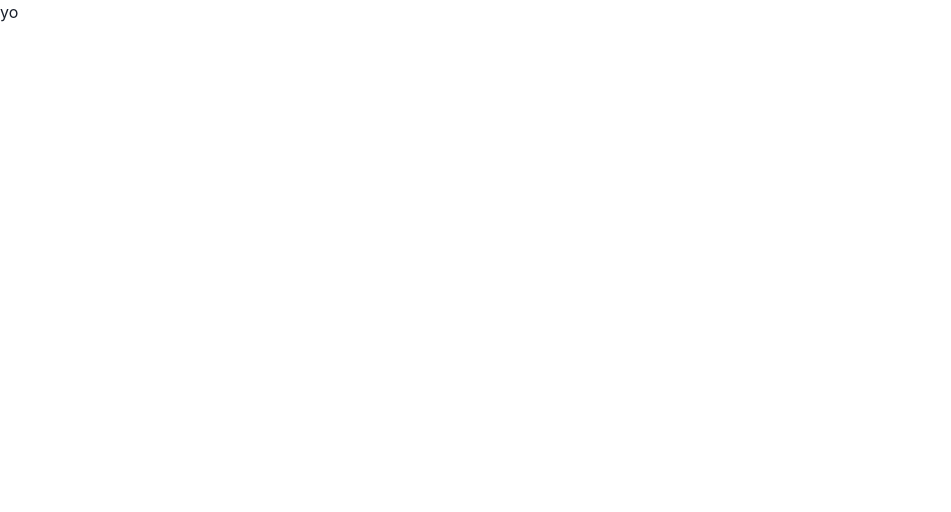
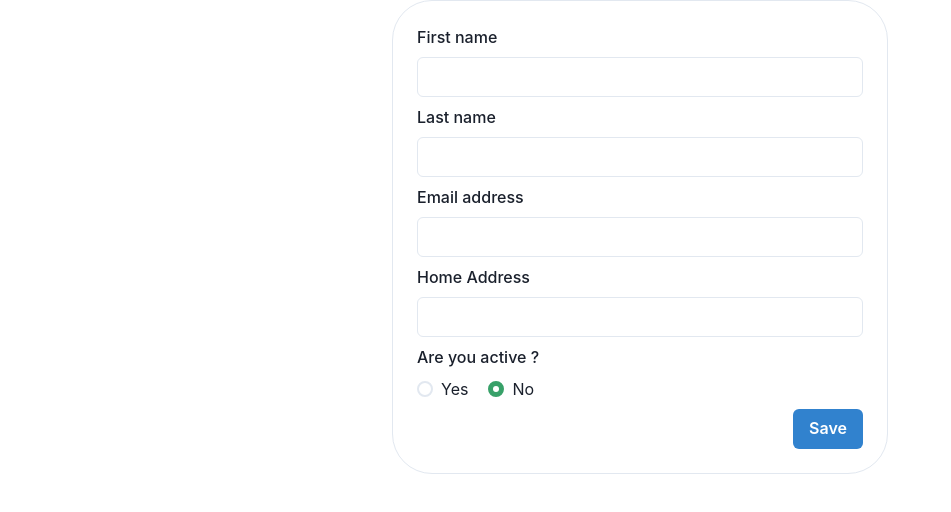
Before and after one commit to ReCoN-96/momji-react, a React (Create React App) app: page /edit in a window 1280 px wide. Shown: the top 512 px of the page, without its empty margins (0-951 px from the left). Built offline with nearby package versions, Linux system fonts and the light colour scheme.

Commit message:
Feat Form Ui

```diff
--- a/src/components/IntervenantEditPage.jsx
+++ b/src/components/IntervenantEditPage.jsx
@@ -1,5 +1,7 @@
-import { Box } from '@chakra-ui/react';
+import { Container } from '@chakra-ui/react';
 
-const IntervenantEditPage = () => <Box>yo</Box>;
+import IntervenantForm from './IntervenantForm';
+
+const IntervenantEditPage = () => <Container maxWidth="container.lg" centerContent><IntervenantForm /></Container>;
 
 export default IntervenantEditPage;
--- /dev/null
+++ b/src/components/IntervenantForm.jsx
@@ -0,0 +1,45 @@
+import {
+  FormControl,
+  FormLabel,
+  Input,
+  RadioGroup,
+  Radio,
+  Stack,
+  Box,
+  Button,
+} from '@chakra-ui/react';
+
+const IntervenantForm = () => (
+  <Box w="50%" p={6} border="1px" borderColor="gray.200" borderRadius="40px">
+    <FormControl>
+      <FormLabel>First name</FormLabel>
+      <Input mb={2} type="text" />
+
+      <FormLabel>Last name</FormLabel>
+      <Input mb={2} type="text" />
+
+      <FormLabel>Email address</FormLabel>
+      <Input mb={2} type="email" />
+
+      <FormLabel>Home Address</FormLabel>
+      <Input mb={2} type="text" />
+
+      <FormLabel>Are you active ?</FormLabel>
+      <RadioGroup mb={2} defaultValue="2">
+        <Stack spacing={5} direction="row">
+          <Radio colorScheme="red" value="1">
+            Yes
+          </Radio>
+          <Radio colorScheme="green" value="2">
+            No
+          </Radio>
+        </Stack>
+      </RadioGroup>
+      <Box display="flex" justifyContent="flex-end">
+        <Button colorScheme="blue">Save</Button>
+      </Box>
+    </FormControl>
+  </Box>
+);
+
+export default IntervenantForm;
```
